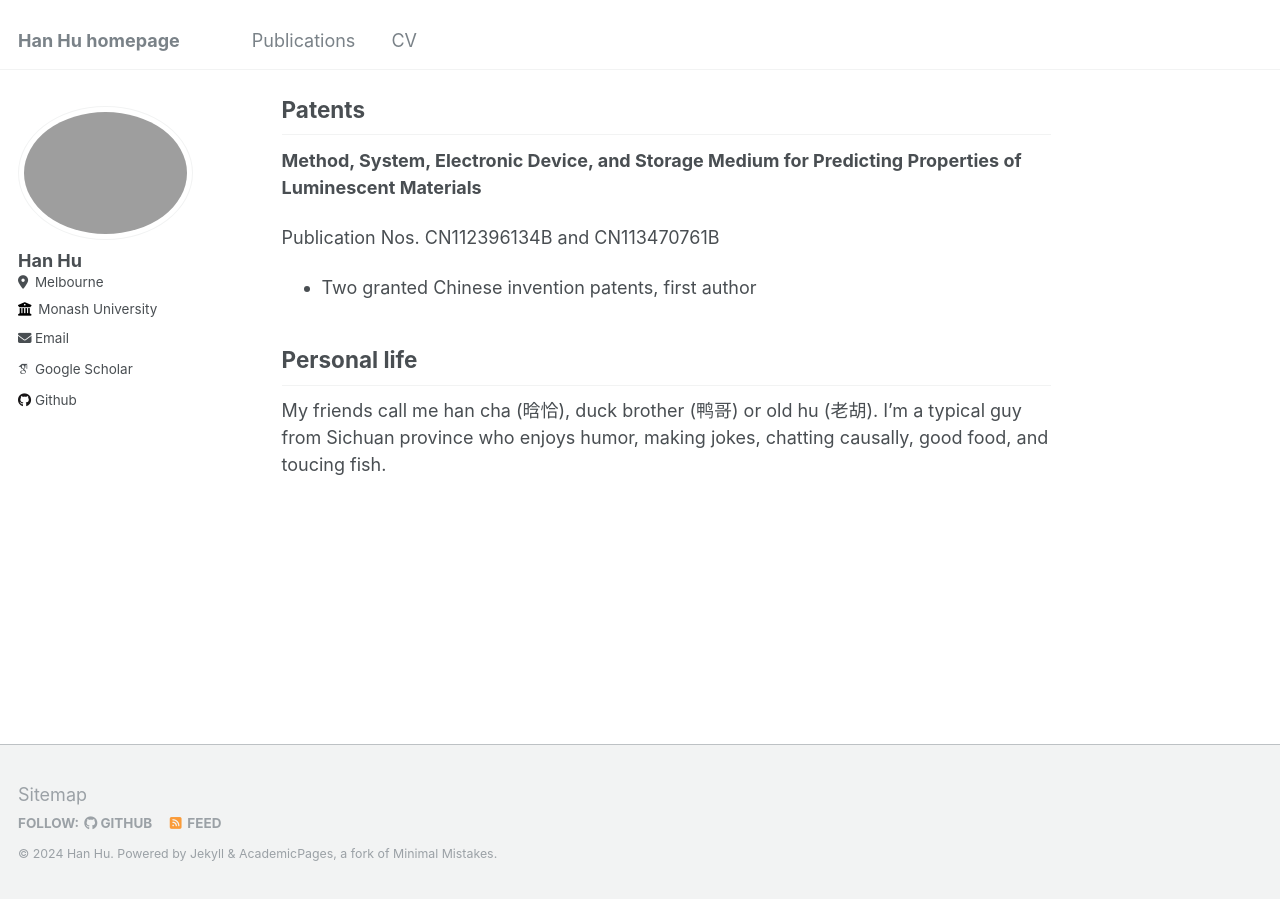
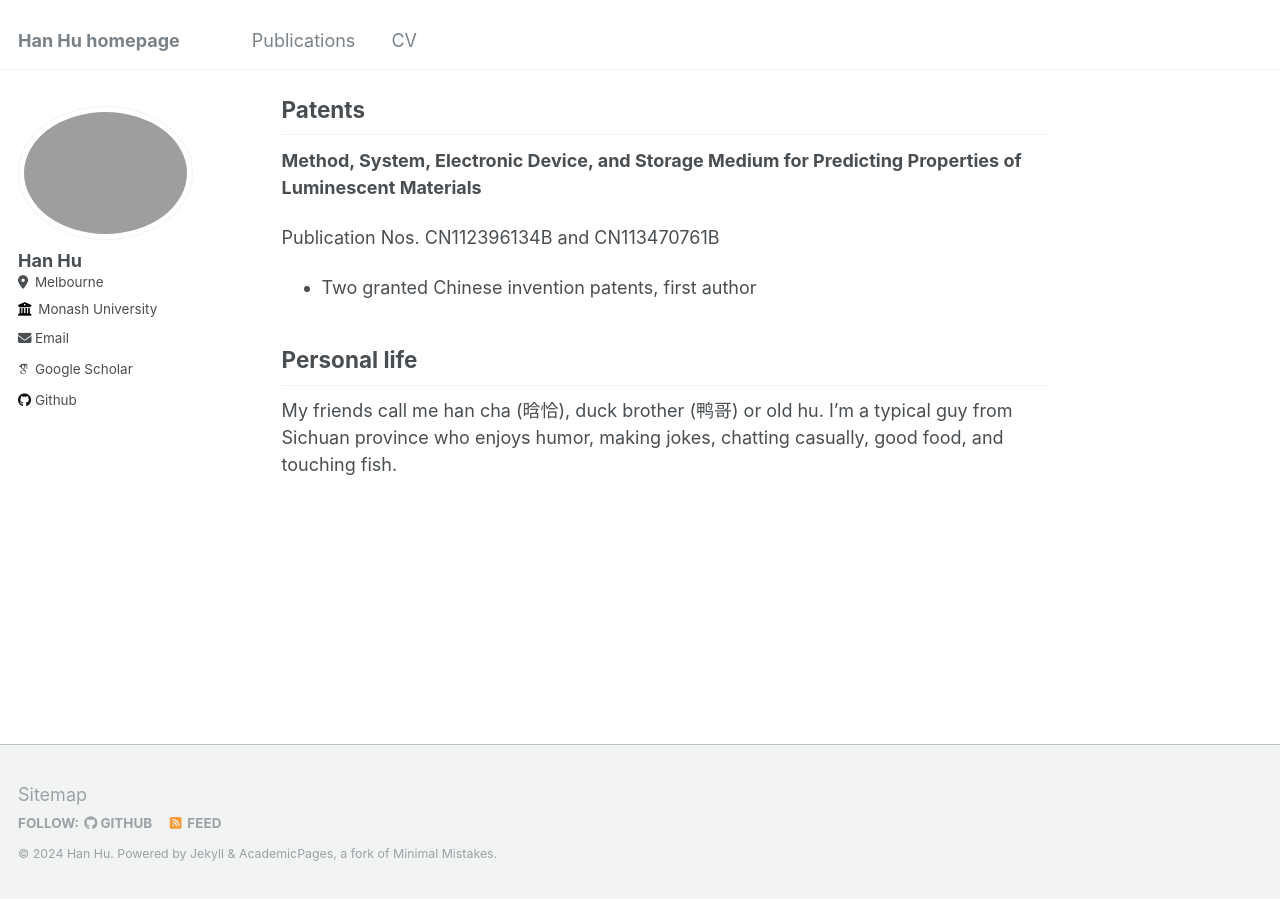
Before and after one commit to huhanGitHub/huhanGitHub.github.io, a Jekyll site: the page built from _pages/about.md, in a window 1280 px wide and 900 px high, scrolled down 3312 px. Built offline with Jekyll 4.4.1, drawn with Linux system fonts in a browser that asks for light colours; some web fonts are replaced; some of the changed text lies outside the part shown.

Commit message:
Update about.md

```diff
--- a/_pages/about.md
+++ b/_pages/about.md
@@ -102,4 +102,4 @@ Publication Nos. CN112396134B and CN113470761B
 
 
 ## Personal life
-My friends call me han cha (晗恰), duck brother (鸭哥) or old hu (老胡). I'm a typical guy from Sichuan province who enjoys humor, making jokes, chatting causally, good food, and toucing fish.
+My friends call me han cha (晗恰), duck brother (鸭哥) or old hu. I'm a typical guy from Sichuan province who enjoys humor, making jokes, chatting casually, good food, and touching fish.
```
Also changed, not shown: other parts of _pages/about.md (+1 -1 lines).
